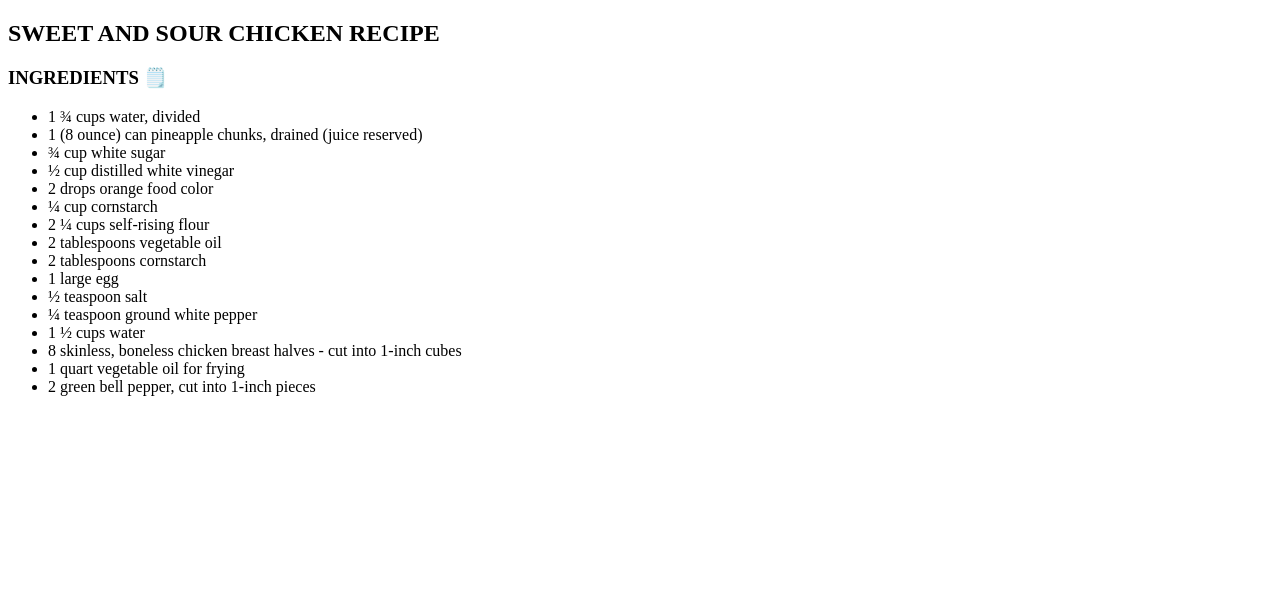
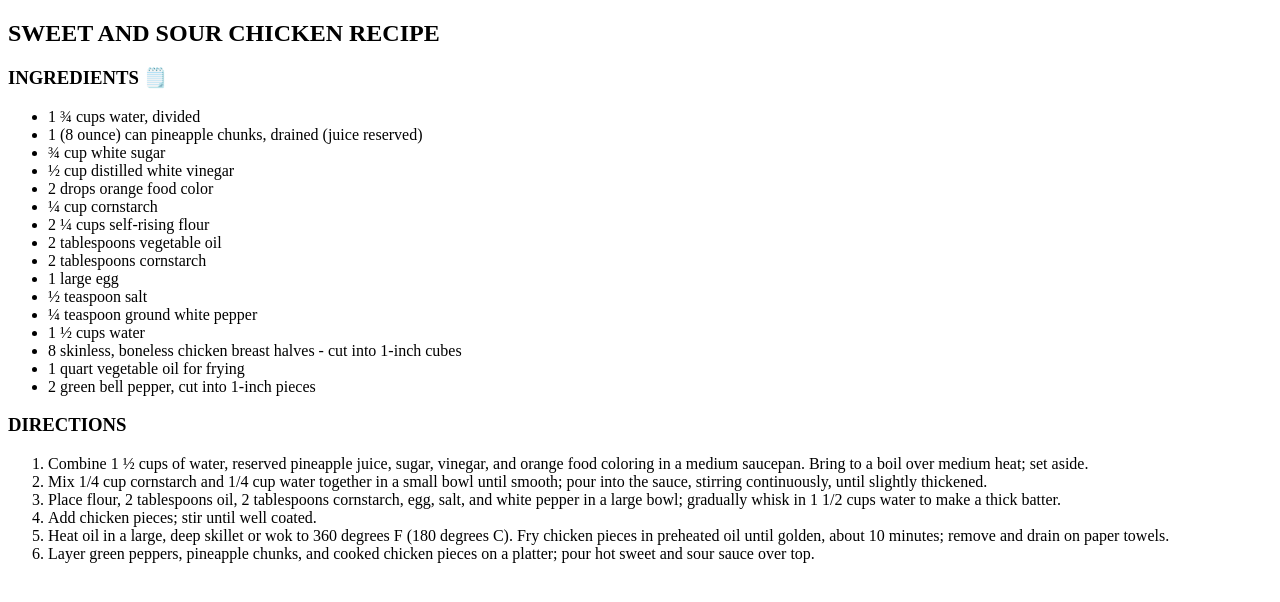
Before and after one commit to shanyuin/odin-recipes, a plain HTML site: page recipes/sweet-sour-chicken.html in a window 1280 px wide. Drawn offline with Linux system fonts and the light colour scheme.

Commit message:
Added direction of making of sweet-sour-chicken

```diff
--- a/recipes/sweet-sour-chicken.html
+++ b/recipes/sweet-sour-chicken.html
@@ -26,5 +26,26 @@
         <li>1 quart vegetable oil for frying</li>
         <li>2 green bell pepper, cut into 1-inch pieces</li>
     </ul>
+    <h3>DIRECTIONS</h3>
+    <ol>
+        <li>
+            Combine 1 ½ cups of water, reserved pineapple juice, sugar, vinegar, and orange food coloring in a medium saucepan. Bring to a boil over medium heat; set aside.
+        </li>
+        <li>
+            Mix 1/4 cup cornstarch and 1/4 cup water together in a small bowl until smooth; pour into the sauce, stirring continuously, until slightly thickened.
+        </li>
+        <li>
+            Place flour, 2 tablespoons oil, 2 tablespoons cornstarch, egg, salt, and white pepper in a large bowl; gradually whisk in 1 1/2 cups water to make a thick batter.
+        </li>
+        <li>
+            Add chicken pieces; stir until well coated.
+        </li>
+        <li>
+            Heat oil in a large, deep skillet or wok to 360 degrees F (180 degrees C). Fry chicken pieces in preheated oil until golden, about 10 minutes; remove and drain on paper towels.
+        </li>
+        <li>
+            Layer green peppers, pineapple chunks, and cooked chicken pieces on a platter; pour hot sweet and sour sauce over top.
+        </li>
+    </ol>
 </body>
 </html>
```
